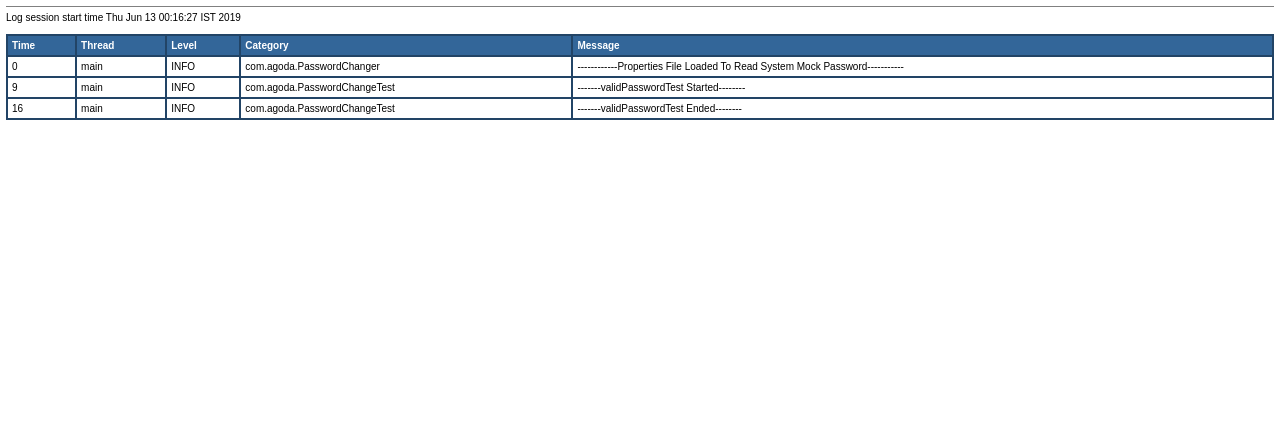
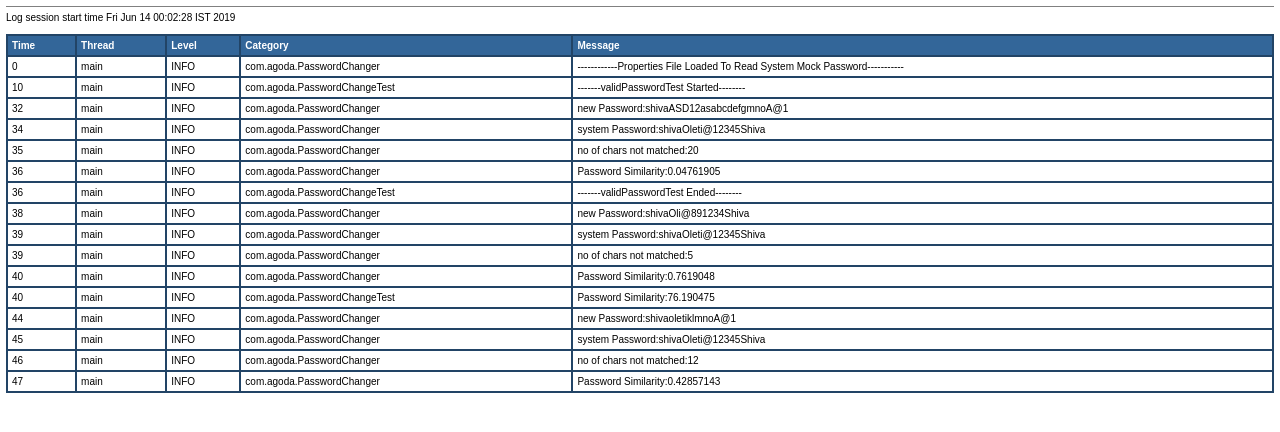
Before and after one commit to shivaoleti/PasswordChecker, a plain HTML site: page PasswordChecker/log/passwordChecker.html in a window 1280 px wide. Drawn offline with Linux system fonts and the light colour scheme.

Commit message:
added a method to check password match

```diff
--- a/PasswordChecker/log/passwordChecker.html
+++ b/PasswordChecker/log/passwordChecker.html
@@ -11,7 +11,7 @@ th {background: #336699; color: #FFFFFF; text-align: left;}
 </head>
 <body bgcolor="#FFFFFF" topmargin="6" leftmargin="6">
 <hr size="1" noshade>
-Log session start time Thu Jun 13 00:16:27 IST 2019<br>
+Log session start time Fri Jun 14 00:02:28 IST 2019<br>
 <br>
 <table cellspacing="0" cellpadding="4" border="1" bordercolor="#224466" width="100%">
 <tr>
@@ -31,7 +31,7 @@ Log session start time Thu Jun 13 00:16:27 IST 2019<br>
 </tr>
 
 <tr>
-<td>9</td>
+<td>10</td>
 <td title="main thread">main</td>
 <td title="Level">INFO</td>
 <td title="com.agoda.PasswordChangeTest category">com.agoda.PasswordChangeTest</td>
@@ -39,9 +39,113 @@ Log session start time Thu Jun 13 00:16:27 IST 2019<br>
 </tr>
 
 <tr>
-<td>16</td>
+<td>32</td>
+<td title="main thread">main</td>
+<td title="Level">INFO</td>
+<td title="com.agoda.PasswordChanger category">com.agoda.PasswordChanger</td>
+<td title="Message">new Password:shivaASD12asabcdefgmnoA@1</td>
+</tr>
+
+<tr>
+<td>34</td>
+<td title="main thread">main</td>
+<td title="Level">INFO</td>
+<td title="com.agoda.PasswordChanger category">com.agoda.PasswordChanger</td>
+<td title="Message">system Password:shivaOleti@12345Shiva</td>
+</tr>
+
+<tr>
+<td>35</td>
+<td title="main thread">main</td>
+<td title="Level">INFO</td>
+<td title="com.agoda.PasswordChanger category">com.agoda.PasswordChanger</td>
+<td title="Message">no of chars not matched:20</td>
+</tr>
+
+<tr>
+<td>36</td>
+<td title="main thread">main</td>
+<td title="Level">INFO</td>
+<td title="com.agoda.PasswordChanger category">com.agoda.PasswordChanger</td>
+<td title="Message">Password Similarity:0.04761905</td>
+</tr>
+
+<tr>
+<td>36</td>
 <td title="main thread">main</td>
 <td title="Level">INFO</td>
 <td title="com.agoda.PasswordChangeTest category">com.agoda.PasswordChangeTest</td>
 <td title="Message">-------validPasswordTest Ended--------</td>
 </tr>
+
+<tr>
+<td>38</td>
+<td title="main thread">main</td>
+<td title="Level">INFO</td>
+<td title="com.agoda.PasswordChanger category">com.agoda.PasswordChanger</td>
+<td title="Message">new Password:shivaOli@891234Shiva</td>
+</tr>
+
+<tr>
+<td>39</td>
+<td title="main thread">main</td>
+<td title="Level">INFO</td>
+<td title="com.agoda.PasswordChanger category">com.agoda.PasswordChanger</td>
+<td title="Message">system Password:shivaOleti@12345Shiva</td>
+</tr>
+
+<tr>
+<td>39</td>
+<td title="main thread">main</td>
+<td title="Level">INFO</td>
+<td title="com.agoda.PasswordChanger category">com.agoda.PasswordChanger</td>
+<td title="Message">no of chars not matched:5</td>
+</tr>
+
+<tr>
+<td>40</td>
+<td title="main thread">main</td>
+<td title="Level">INFO</td>
+<td title="com.agoda.PasswordChanger category">com.agoda.PasswordChanger</td>
+<td title="Message">Password Similarity:0.7619048</td>
+</tr>
+
+<tr>
+<td>40</td>
+<td title="main thread">main</td>
+<td title="Level">INFO</td>
+<td title="com.agoda.PasswordChangeTest category">com.agoda.PasswordChangeTest</td>
+<td title="Message">Password Similarity:76.190475</td>
+</tr>
+
+<tr>
+<td>44</td>
+<td title="main thread">main</td>
+<td title="Level">INFO</td>
+<td title="com.agoda.PasswordChanger category">com.agoda.PasswordChanger</td>
+<td title="Message">new Password:shivaoletiklmnoA@1</td>
+</tr>
+
+<tr>
+<td>45</td>
+<td title="main thread">main</td>
+<td title="Level">INFO</td>
+<td title="com.agoda.PasswordChanger category">com.agoda.PasswordChanger</td>
+<td title="Message">system Password:shivaOleti@12345Shiva</td>
+</tr>
+
+<tr>
+<td>46</td>
+<td title="main thread">main</td>
+<td title="Level">INFO</td>
+<td title="com.agoda.PasswordChanger category">com.agoda.PasswordChanger</td>
+<td title="Message">no of chars not matched:12</td>
+</tr>
+
+<tr>
+<td>47</td>
+<td title="main thread">main</td>
+<td title="Level">INFO</td>
+<td title="com.agoda.PasswordChanger category">com.agoda.PasswordChanger</td>
+<td title="Message">Password Similarity:0.42857143</td>
+</tr>
```
Also changed, not shown: PasswordChecker/pom.xml (+9 -1 lines), 5 other files.
